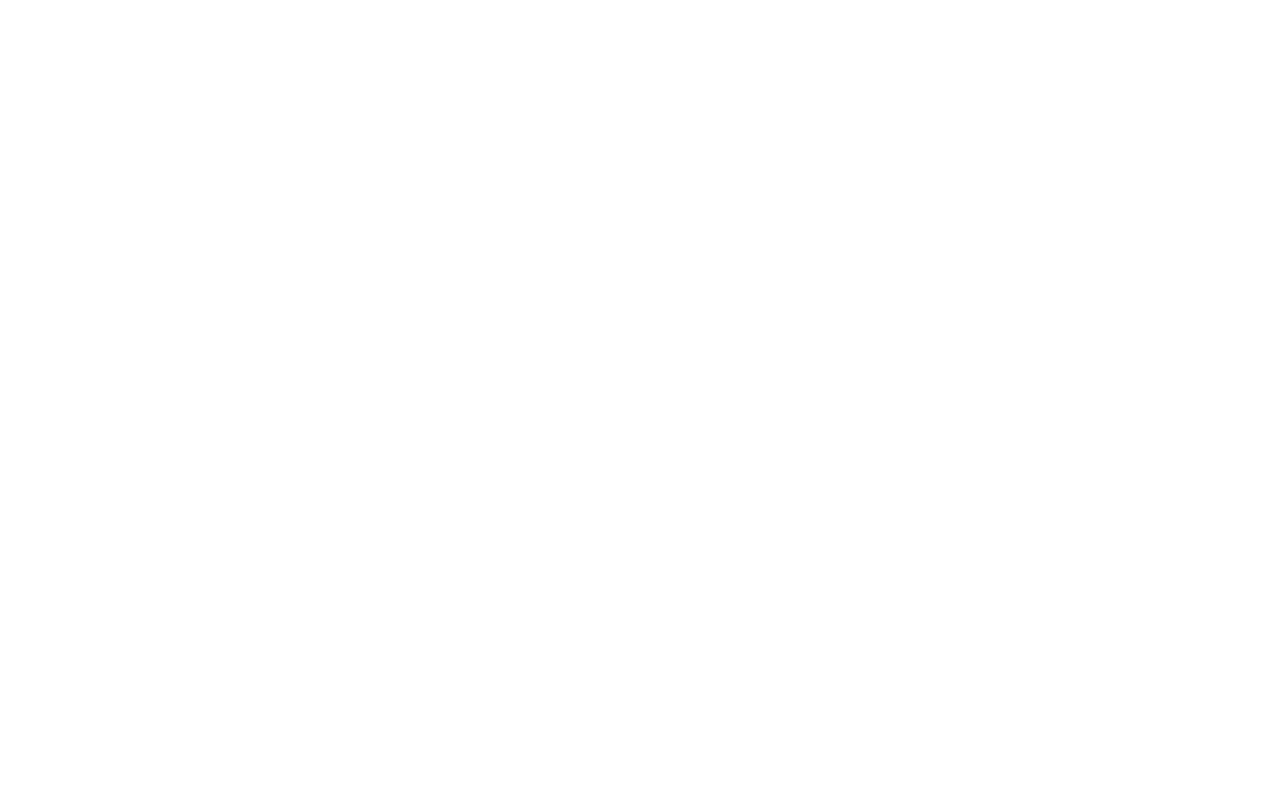
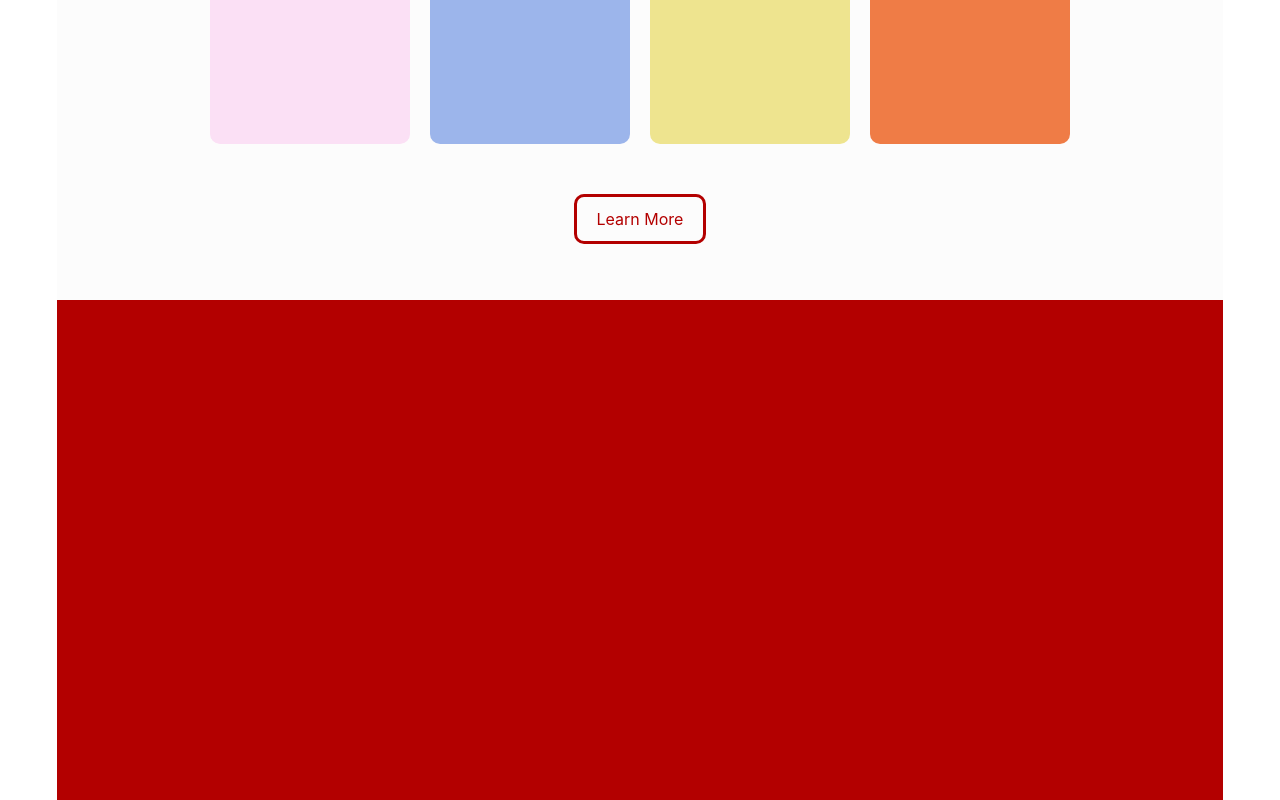
Before and after one commit to TeukuRyanIskandar/grasi-website, a React (Vite) app: page / in a window 1280 px wide. Shown: the part 1584-2384 px from the top of the page. Before the commit the page ends 1184 px from the top, so only its background shows below. Built offline with nearby package versions, Linux system fonts and the light colour scheme.

Commit message:
Removed comments, added a Our Work and Footer area

```diff
--- a/src/pages/Home.tsx
+++ b/src/pages/Home.tsx
@@ -1,21 +1,12 @@
 import Hero from "../components/Hero";
 import AboutHome from "../components/AboutHome";
+import PageWrapper from "../components/UI/PageWrapper";
+import OurWorkHome from "../components/OurWorkHome";
+import Footer from "../components/Footer";
+
 import "./Home.css";
-import PageWrapper from "../components/UI/PageWrapper";
 
 const Home = () => {
-  /** I comment out your implementation as reference */
-  /* return (
-        <div className="home-container">
-            //
-            <header>
-                <Hero />
-            </header>
-            <main>
-                <AboutHome />
-            </main>
-        </div>
-    ); */
 
   return (
     <PageWrapper>
@@ -24,7 +15,11 @@
       </header>
       <main>
         <AboutHome />
+        <OurWorkHome />
       </main>
+      <footer>
+        <Footer />
+      </footer>
     </PageWrapper>
   );
 };
```
